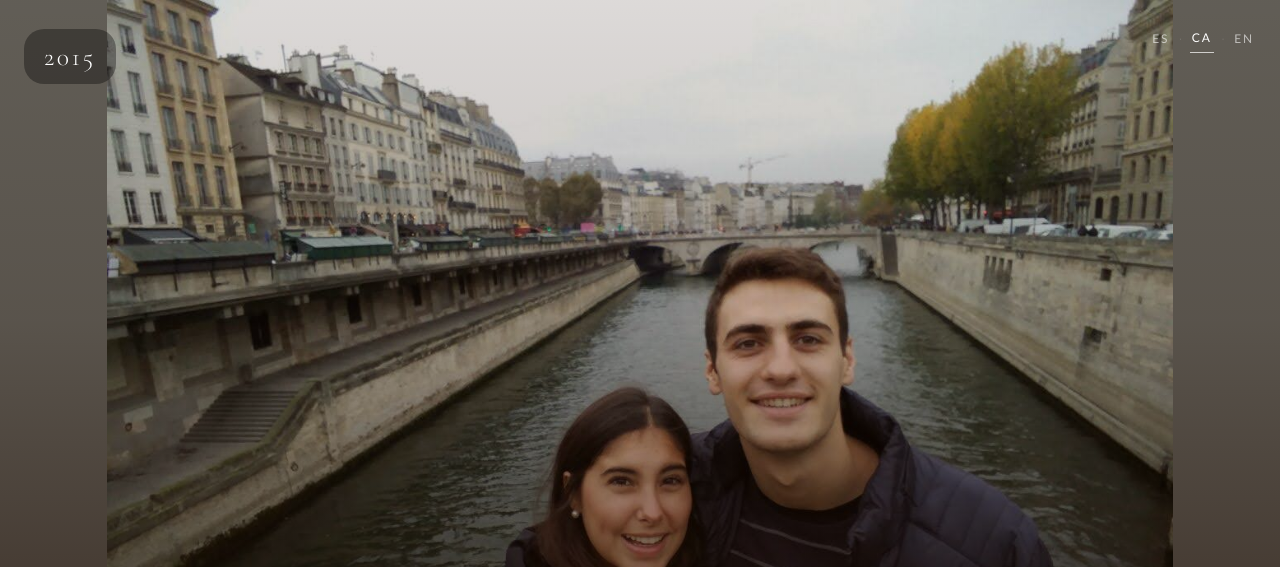
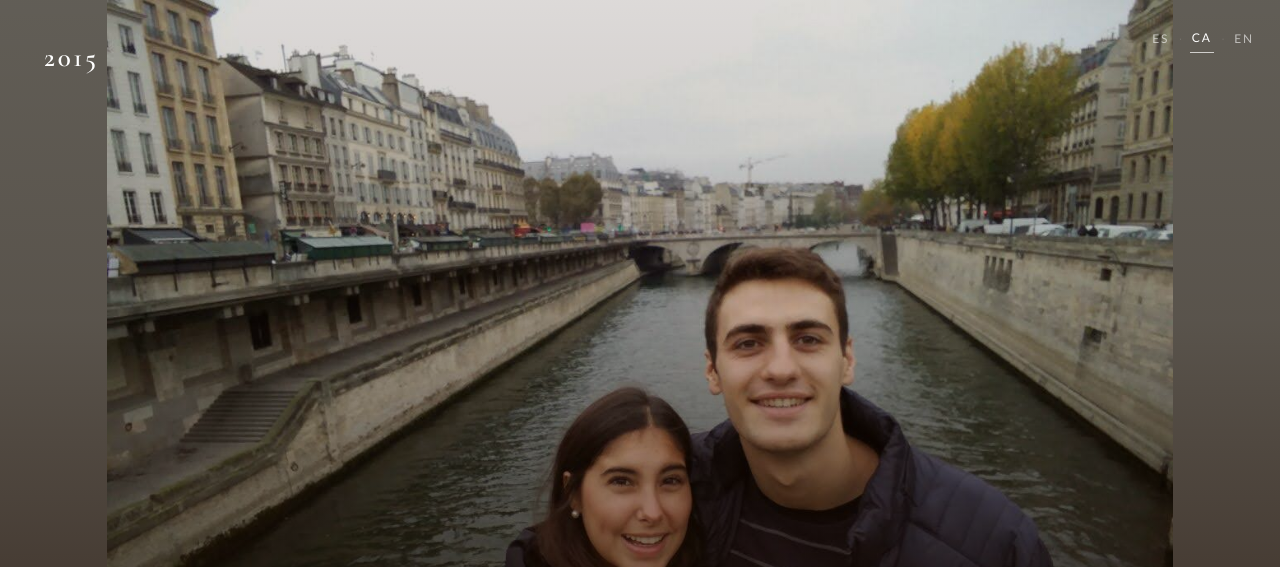
Before and after one commit to migoliboda/migoliboda.github.io, a plain HTML site: page ca/index.html in a window 1280 px wide. Shown: the top 567 px of the page. Drawn offline with nearby package versions, Linux system fonts and the light colour scheme.

Commit message:
Carousel year: remove background, increase size to 1.7rem, bold
Co-Authored-By: Claude Sonnet 4.6 <noreply@anthropic.com>

```diff
--- a/ca/index.html
+++ b/ca/index.html
@@ -118,10 +118,11 @@
       position: absolute;
       top: 1.8rem;
       left: 1.5rem;
-      background: rgba(0,0,0,0.35);
+      background: transparent;
       color: #fff;
       font-family: var(--font-serif);
-      font-size: 1.6rem;
+      font-size: 1.7rem;
+      font-weight: 600;
       letter-spacing: 0.1em;
       padding: 6px 20px;
       border-radius: 20px;
```
Also changed, not shown: en/index.html (+3 -2 lines), es/index.html (+3 -2 lines), index.html (+3 -2 lines).
